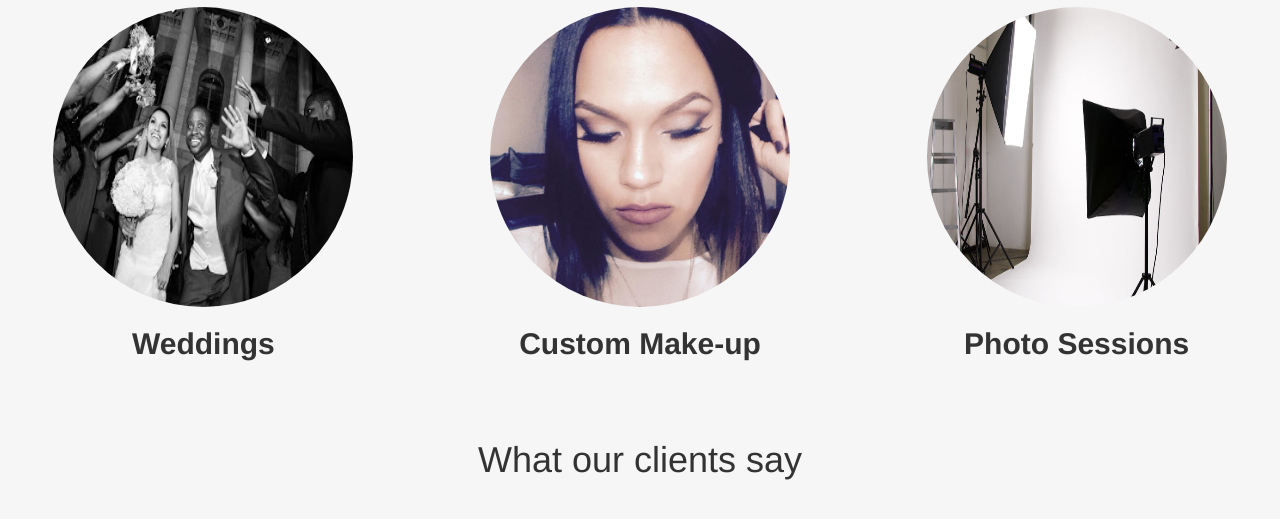
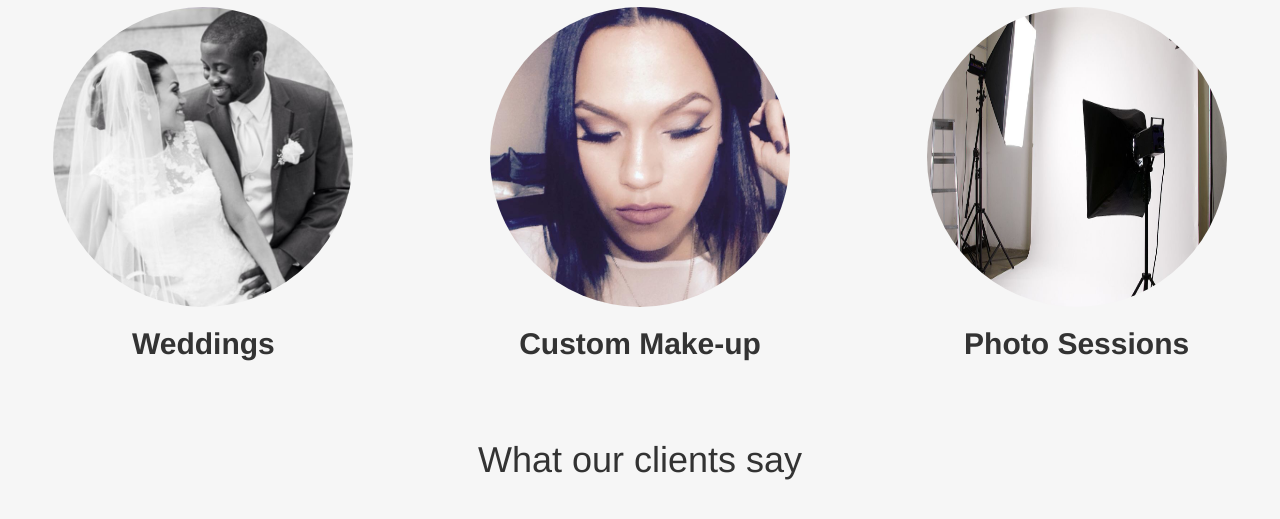
Before and after one commit to sanderson2017/sanderson2017.github.io, a plain HTML site: page index.html in a window 1280 px wide. Shown: the part 563-1082 px from the top of the page. Drawn offline with nearby package versions, Linux system fonts and the light colour scheme.

Commit message:
Week 2 Marketing HW_v2
Updated wedding photo

```diff
--- a/index.html
+++ b/index.html
@@ -131,7 +131,7 @@
     <div class="row text-center">
     <div class="col-md-4">
 
-        <img src="wedding1.jpg" class= "img-circle" alt="Weddings" width="300" height="300">
+        <img src="wedding2.jpg" class= "img-circle" alt="Weddings" width="300" height="300">
         <h2><strong>Weddings</strong></h2>
 
     </div>
```
Also changed, not shown: wedding2.jpg (added).
